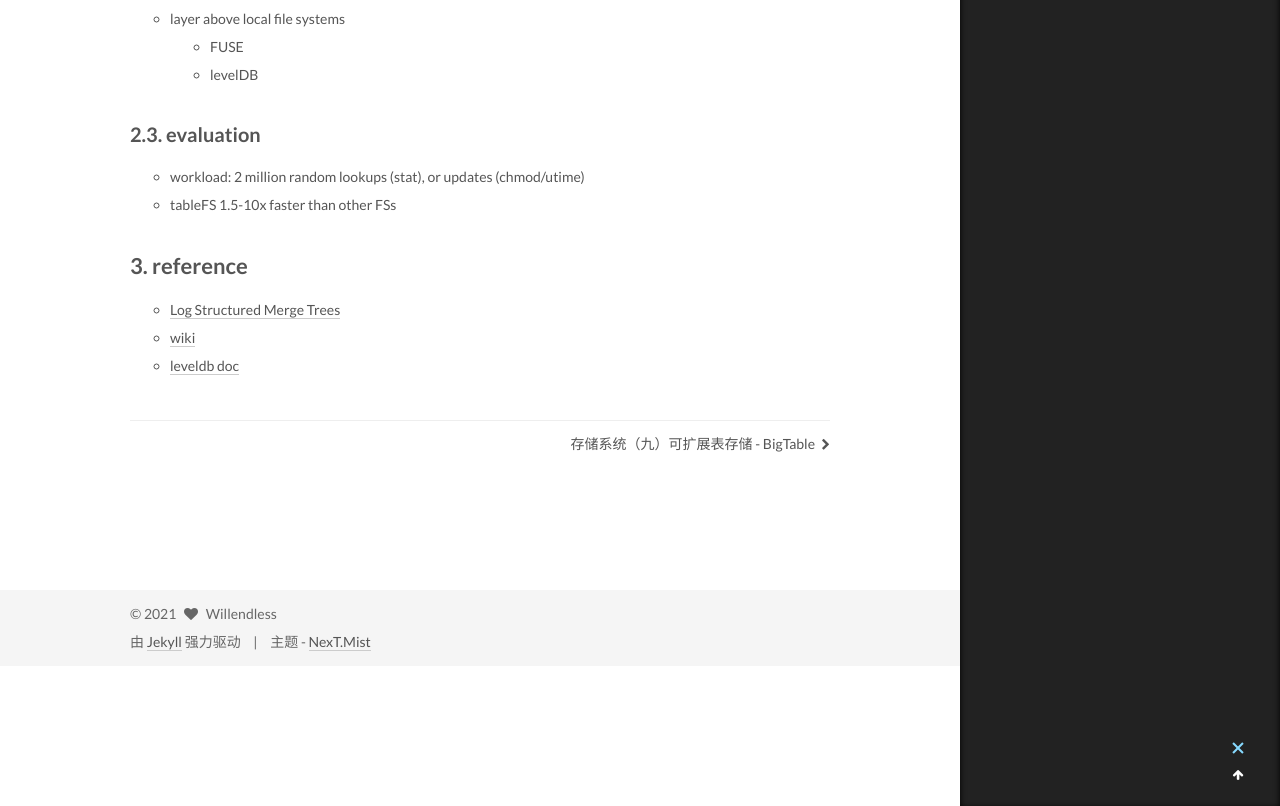
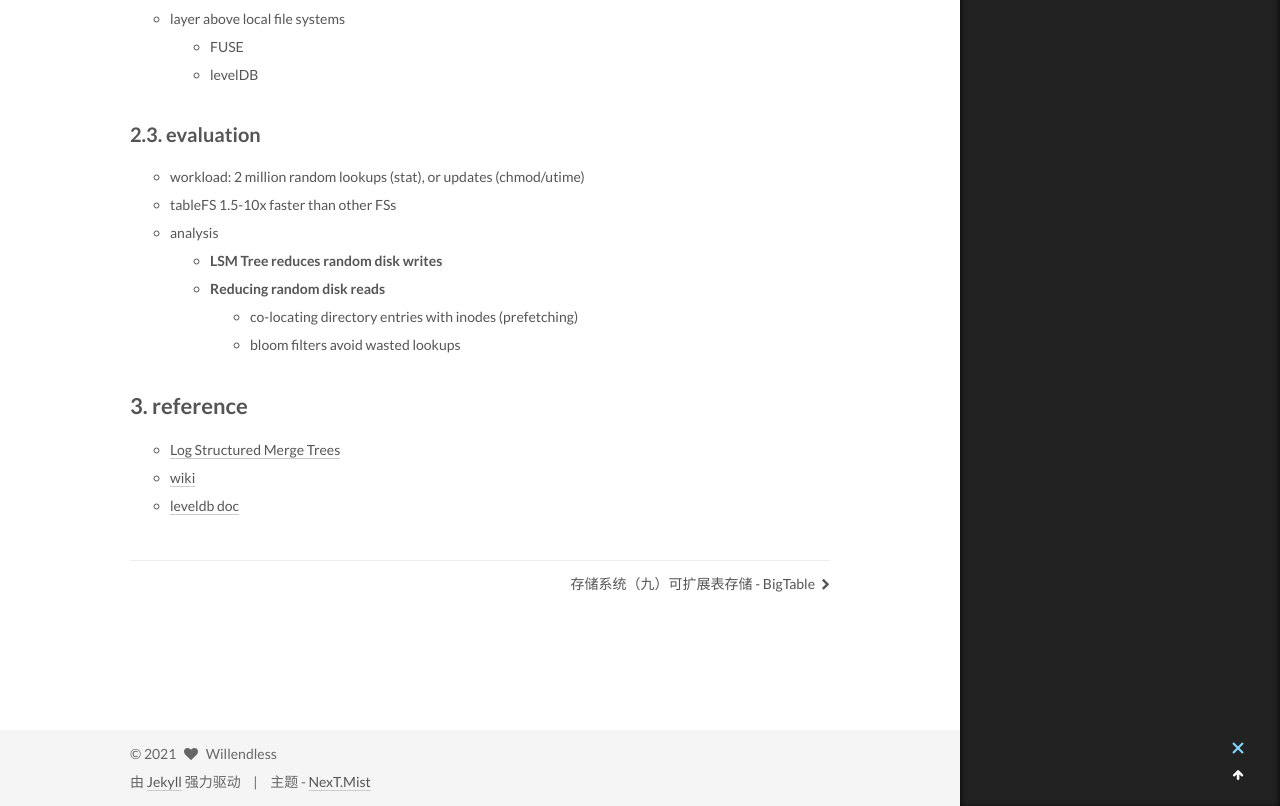
Before and after one commit to Willendless/willendless.github.io, a Jekyll site: the page built from _posts/2021-11-8-存储系统（十一）.md, in a window 1280 px wide and 1400 px high, scrolled down 4317 px. Shown: the part 594-1400 px from the top of the window. Built offline with Jekyll 4.4.1, drawn with Linux system fonts in a browser that asks for light colours; comment, search, counter and statistics services are not loaded.

Commit message:
chore: update post

```diff
--- a/_posts/2021-11-8-存储系统（十一）.md
+++ b/_posts/2021-11-8-存储系统（十一）.md
@@ -123,6 +123,11 @@ category: 存储系统
 
 + workload: 2 million random lookups (stat), or updates (chmod/utime)
 + tableFS 1.5-10x faster than other FSs
++ analysis
+  + **LSM Tree reduces random disk writes**
+  + **Reducing random disk reads**
+    + co-locating directory entries with inodes (prefetching)
+    + bloom filters avoid wasted lookups
 
 ## 3. reference
 
```
